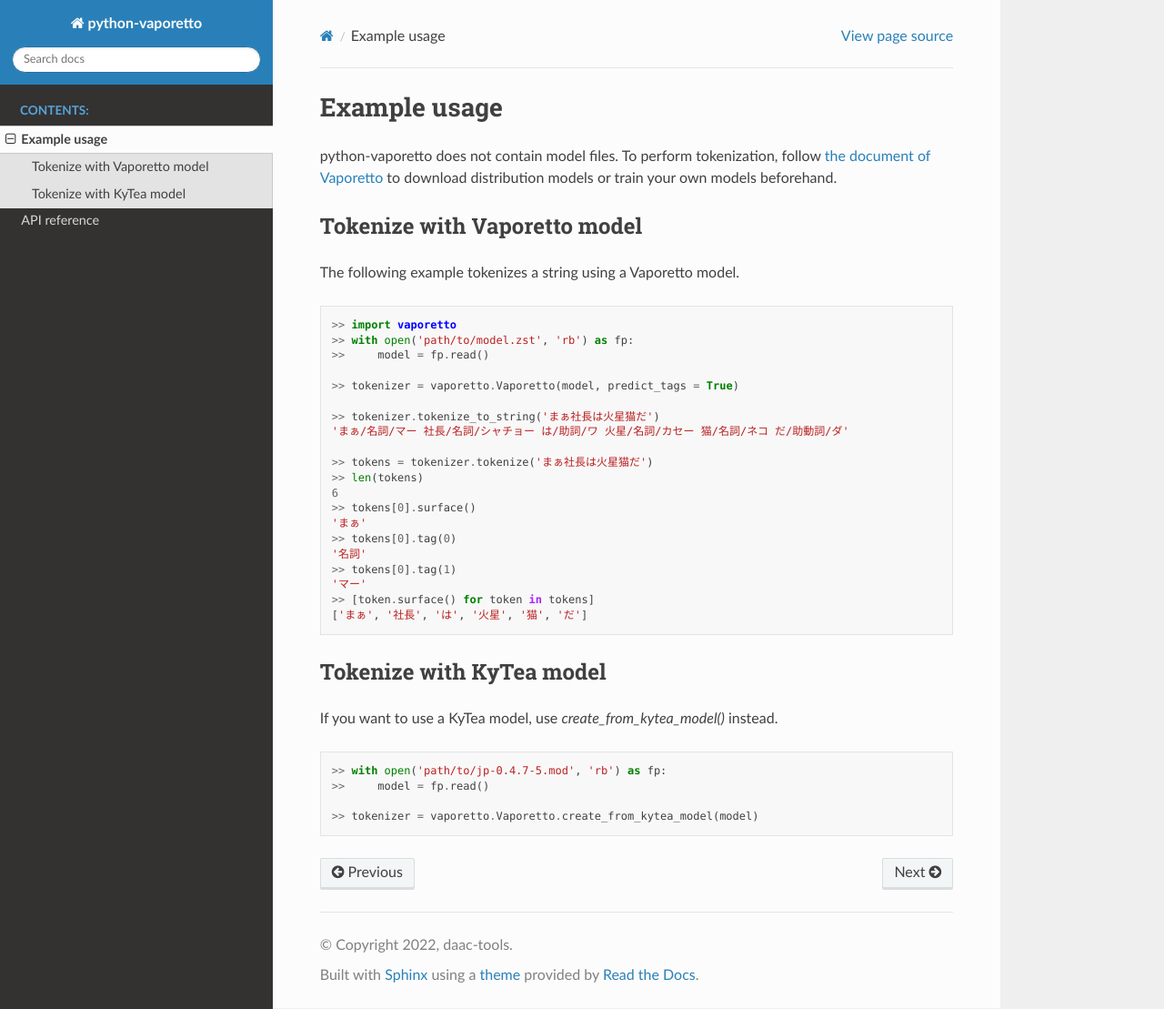
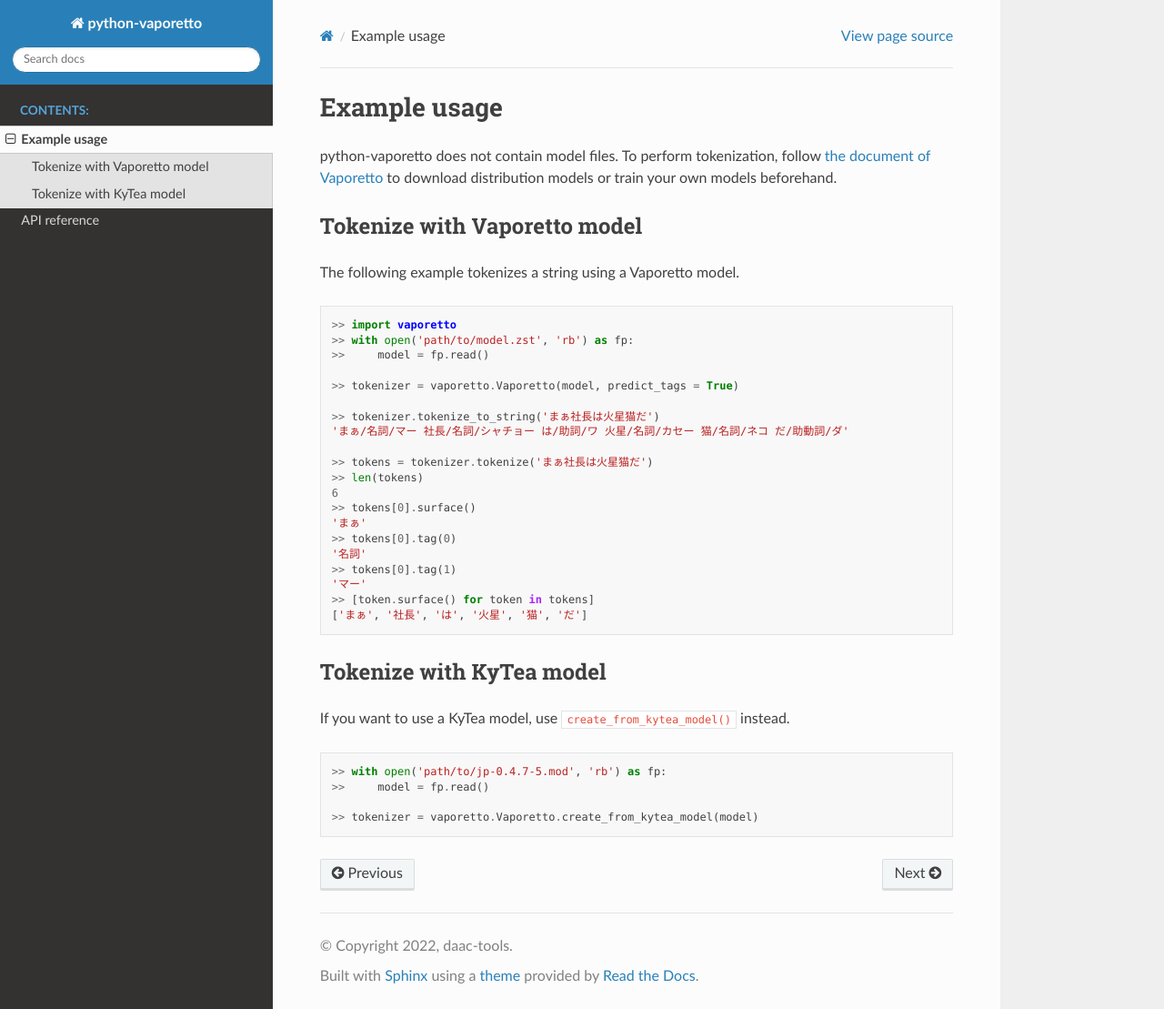
Before and after one commit to daac-tools/python-vaporetto, a Sphinx documentation site: the page built from docs/source/examples.rst, in a window 1280 px wide and 1109 px high. Shown: the whole window at 91% size. Built offline with Sphinx 7.4.7 and the Read the Docs theme 2.0.0, drawn with Linux system fonts in a browser that asks for light colours.

Commit message:
Fix markup

```diff
--- a/docs/source/examples.rst
+++ b/docs/source/examples.rst
@@ -37,7 +37,7 @@ The following example tokenizes a string using a Vaporetto model.
 Tokenize with KyTea model
 -------------------------
 
-If you want to use a KyTea model, use `create_from_kytea_model()` instead.
+If you want to use a KyTea model, use ``create_from_kytea_model()`` instead.
 
 .. code-block:: python
 
```
